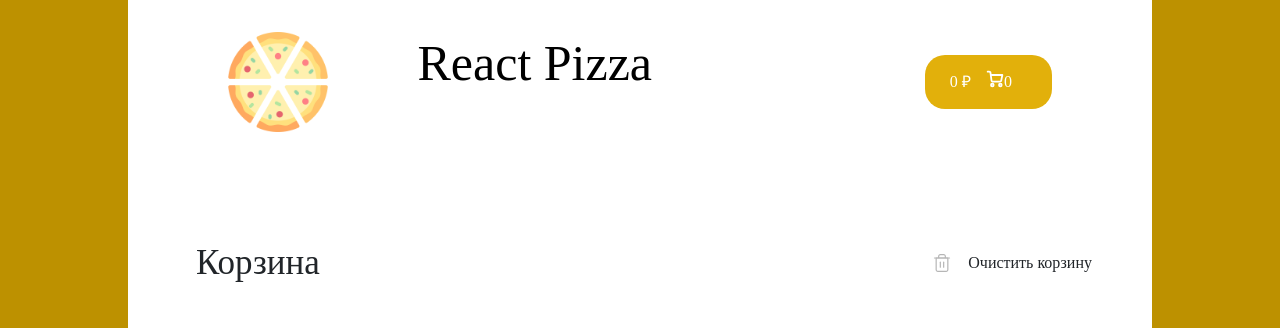
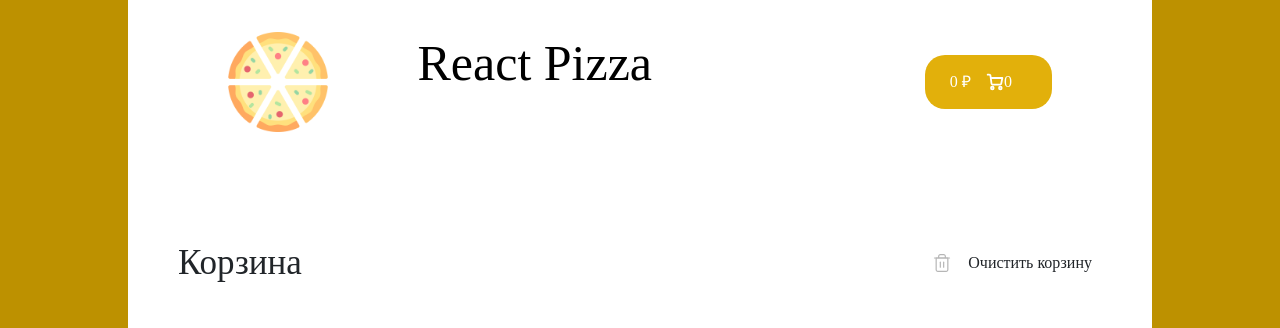
Before and after one commit to NurislamAituarov/newProject-PIZZA, a React (Create React App) app: page /Cart in a window 1280 px wide. Shown: the part 129-457 px from the top of the page. Built offline with nearby package versions, Linux system fonts and the light colour scheme; a web font is replaced by a local one.

Commit message:
last change

```diff
--- a/src/action/action.js
+++ b/src/action/action.js
@@ -3,7 +3,8 @@ export const setCategory = (index) => ({ type: 'SET_CATEGORY', payload: index })
 export const addPizza = (item) => ({ type: 'ADD_PIZZA', item });
 export const deletedBasket = () => ({ type: 'DELETED_BASKET' });
 export const deletedBasketItem = (id) => ({ type: 'DELETED_BASKET_ITEM', id });
-
+export const countAdd = (id) => ({ type: 'TOTAL_COUNT_ADD', payload: id });
+export const countRemove = (id) => ({ type: 'TOTAL_COUNT_REMOVE', payload: id });
 export const setCategoryFilter = (name) => ({ type: 'SET_CATEGORY_FILTER', payload: name });
 
 export const offcanvas = () => ({ type: 'OFF_CANVAS' });
--- a/src/components/app/App.jsx
+++ b/src/components/app/App.jsx
@@ -5,14 +5,14 @@ import ContentsItem from '../contents-item/ContentsItem';
 import { Route } from 'react-router-dom';
 import { useSelector } from 'react-redux';
 import { CSSTransition, TransitionGroup } from 'react-transition-group';
-import { memo, lazy, Suspense } from 'react';
+import { lazy, Suspense } from 'react';
 import { Helmet } from 'react-helmet';
 
 // динамические импорты
 const Cart = lazy(() => import('../cart/Cart'));
 
-const App = memo(() => {
-  const test = useSelector((state) => state);
+const App = () => {
+  const filterPrice = useSelector((state) => state.filterPrice);
   const filter = useSelector((state) => state.filterCategory);
   const array = ['Все', 'Мясные', 'Вегетарианская', 'Гриль', 'Острые', 'Закрытые'];
 
@@ -71,7 +71,7 @@ const App = memo(() => {
           <Route exact path="/">
             <div className="content">
               <div className="container">
-                <ContentTop state={array} />
+                <ContentTop state={array} filterPrice={filterPrice} />
                 <h2 className="content__title">Все пиццы</h2>
                 <TransitionGroup components="div" className="content__items">
                   {filterState.map((item) => (
@@ -90,6 +90,6 @@ const App = memo(() => {
       </div>
     </>
   );
-});
+};
 
 export default App;
--- a/src/components/cart/Cart.jsx
+++ b/src/components/cart/Cart.jsx
@@ -15,6 +15,7 @@ const Cart = () => {
   // console.log(state);
 
   const statePizzaItems = Object.values(state).map((item) => {
+    // console.log(item);
     return item[0];
   });
   // console.log(statePizzaItems);
@@ -70,37 +71,7 @@ const Cart = () => {
         <div className="container container--cart">
           <div className="cart">
             <div className="cart__top">
-              <h2 className="content__title">
-                <svg
-                  width="18"
-                  height="18"
-                  viewBox="0 0 18 18"
-                  fill="none"
-                  xmlns="http://www.w3.org/2000/svg">
-                  <path
-                    d="M6.33333 16.3333C7.06971 16.3333 7.66667 15.7364 7.66667 15C7.66667 14.2636 7.06971 13.6667 6.33333 13.6667C5.59695 13.6667 5 14.2636 5 15C5 15.7364 5.59695 16.3333 6.33333 16.3333Z"
-                    stroke="white"
-                    strokeWidth="1.8"
-                    strokeLinecap="round"
-                    strokeLinejoin="round"
-                  />
-                  <path
-                    d="M14.3333 16.3333C15.0697 16.3333 15.6667 15.7364 15.6667 15C15.6667 14.2636 15.0697 13.6667 14.3333 13.6667C13.597 13.6667 13 14.2636 13 15C13 15.7364 13.597 16.3333 14.3333 16.3333Z"
-                    stroke="white"
-                    strokeWidth="1.8"
-                    strokeLinecap="round"
-                    strokeLinejoin="round"
-                  />
-                  <path
-                    d="M4.78002 4.99999H16.3334L15.2134 10.5933C15.1524 10.9003 14.9854 11.176 14.7417 11.3722C14.4979 11.5684 14.1929 11.6727 13.88 11.6667H6.83335C6.50781 11.6694 6.1925 11.553 5.94689 11.3393C5.70128 11.1256 5.54233 10.8295 5.50002 10.5067L4.48669 2.82666C4.44466 2.50615 4.28764 2.21182 4.04482 1.99844C3.80201 1.78505 3.48994 1.66715 3.16669 1.66666H1.66669"
-                    stroke="white"
-                    strokeWidth="1.8"
-                    strokeLinecap="round"
-                    strokeLinejoin="round"
-                  />
-                </svg>
-                Корзина
-              </h2>
+              <h2 className="content__title">Корзина</h2>
               <div onClick={() => dispatch(deletedBasket())} className="cart__clear">
                 <svg
                   width="20"
@@ -142,11 +113,17 @@ const Cart = () => {
               </div>
             </div>
             <TransitionGroup components="div" className="content__items__cart">
-              {statePizzaItems.map((item) => (
-                <CSSTransition key={item.id} timeout={500} classNames="cart-node">
-                  <CartItems key={item.id} item={item} countTotal={state} />
-                </CSSTransition>
-              ))}
+              {statePizzaItems.map((item) => {
+                if (item !== undefined) {
+                  return (
+                    <CSSTransition key={item.id} timeout={500} classNames="cart-node">
+                      <CartItems key={item.id} item={item} countTotal={state} />
+                    </CSSTransition>
+                  );
+                } else {
+                  return null;
+                }
+              })}
             </TransitionGroup>
             <div className="cart__bottom">
               <div className="cart__bottom-details">
--- a/src/components/cart/CartItems.jsx
+++ b/src/components/cart/CartItems.jsx
@@ -1,7 +1,7 @@
 import { memo, useEffect, useRef } from 'react';
 import './cartItems.scss';
 import { useDispatch } from 'react-redux';
-import { deletedBasketItem } from '../../action/action';
+import { deletedBasketItem, countAdd, countRemove } from '../../action/action';
 
 const CartItems = memo(({ item, countTotal }) => {
   const dispatch = useDispatch();
@@ -18,8 +18,14 @@ const CartItems = memo(({ item, countTotal }) => {
   }, []);
 
   const totalCount = countTotal[item.id];
-  // console.log(item, countTotal, totalCount.length);
+  // console.log(countTotal, totalCount.length);
 
+  function totalCountAdd(id) {
+    dispatch(countAdd(id));
+  }
+  function totalCountRemove(id) {
+    dispatch(countRemove(id));
+  }
   return (
     <>
       <div ref={cartItem} className="cart__item">
@@ -36,9 +42,13 @@ const CartItems = memo(({ item, countTotal }) => {
         </div>
         <div className="second">
           <div className="cart__item-count">
-            <strong>-</strong>
+            <strong
+              style={totalCount.length === 1 ? { display: 'none' } : null}
+              onClick={() => totalCountRemove(item.id)}>
+              -
+            </strong>
             <b>{totalCount.length}</b>
-            <strong>+</strong>
+            <strong onClick={() => totalCountAdd(item.id)}>+</strong>
           </div>
           <div className="cart__item-price">
             <b>{item.price * totalCount.length} ₽</b>
--- a/src/components/cart/cartItems.scss
+++ b/src/components/cart/cartItems.scss
@@ -37,6 +37,7 @@
     }
   }
 }
+.content__items__cart {
   hr {
     border: none;
     margin: 20px 0 30px 0;
@@ -44,3 +45,4 @@ hr {
     background-color: rgba(243, 243, 243, 0.4);
     transition: 0.4s;
   }
+}
--- a/src/components/content-top/ContentTop.jsx
+++ b/src/components/content-top/ContentTop.jsx
@@ -3,16 +3,18 @@ import { useState, useRef, useEffect, memo } from 'react';
 import { useDispatch, useSelector } from 'react-redux';
 import { setSortBy, setCategoryFilter } from '../../action/action';
 
-const ContentTop = memo(({ state }) => {
+const ContentTop = memo(({ state, filterPrice }) => {
   const category = useSelector((state) => state.filterCategory);
   const [active, setActive] = useState(state[category]);
   const [sort, setSort] = useState(false);
-  const [sortFilter, setSortFilter] = useState('популярности');
+  const [sortFilter, setSortFilter] = useState(filterPrice);
   const refItem = useRef();
   const dispatch = useDispatch();
 
+  // console.log('render');
   useEffect(() => {
-    document.body.addEventListener('click', (e) => {
+    function hidden(e) {
+      e.stopPropagation();
       if (!e.path.includes(refItem.current)) {
         setSort(false);
       }
@@ -21,7 +23,12 @@ const ContentTop = memo(({ state }) => {
           setSort(false);
         }
       });
-    });
+    }
+    document.body.addEventListener('click', hidden);
+
+    return () => {
+      document.body.removeEventListener('click', hidden);
+    };
   }, []);
 
   const onSortFilter = () => {
--- a/src/components/contents-item/ContentsItem.jsx
+++ b/src/components/contents-item/ContentsItem.jsx
@@ -11,11 +11,11 @@ const ContentsItem = memo(({ state }) => {
   const [activeSizes, setActiveSizes] = useState(state.sizes[0]);
   const totalAddAll = useSelector((state) => state.filterPizzaId);
   const dispatch = useDispatch();
-
+  // console.log('render');
   function onSelectType(type) {
     setActiveType(type);
   }
-  function addToBasket() {
+  const addToBasket = () => {
     const item = {
       id: state.id,
       name: state.name,
@@ -26,7 +26,7 @@ const ContentsItem = memo(({ state }) => {
     };
 
     dispatch(addPizza(item));
-  }
+  };
 
   return (
     <div className="pizza-block">
--- a/src/components/header/header.scss
+++ b/src/components/header/header.scss
@@ -39,6 +39,7 @@
     text-decoration: none;
     display: flex;
     justify-content: space-between;
+    align-items: center;
     span {
       margin-right: 15px;
     }
--- a/src/components/offcanvas/Offcanvas.js
+++ b/src/components/offcanvas/Offcanvas.js
@@ -1,5 +1,4 @@
-import { Button, Offcanvas } from 'react-bootstrap';
-import { useState } from 'react';
+import { Offcanvas } from 'react-bootstrap';
 import { useSelector, useDispatch } from 'react-redux';
 import { offcanvas } from '../../action/action';
 
```
Also changed, not shown: src/reducers/reducer.js (+34 -6 lines). Lines whose indentation alone changed are shown as unchanged.
